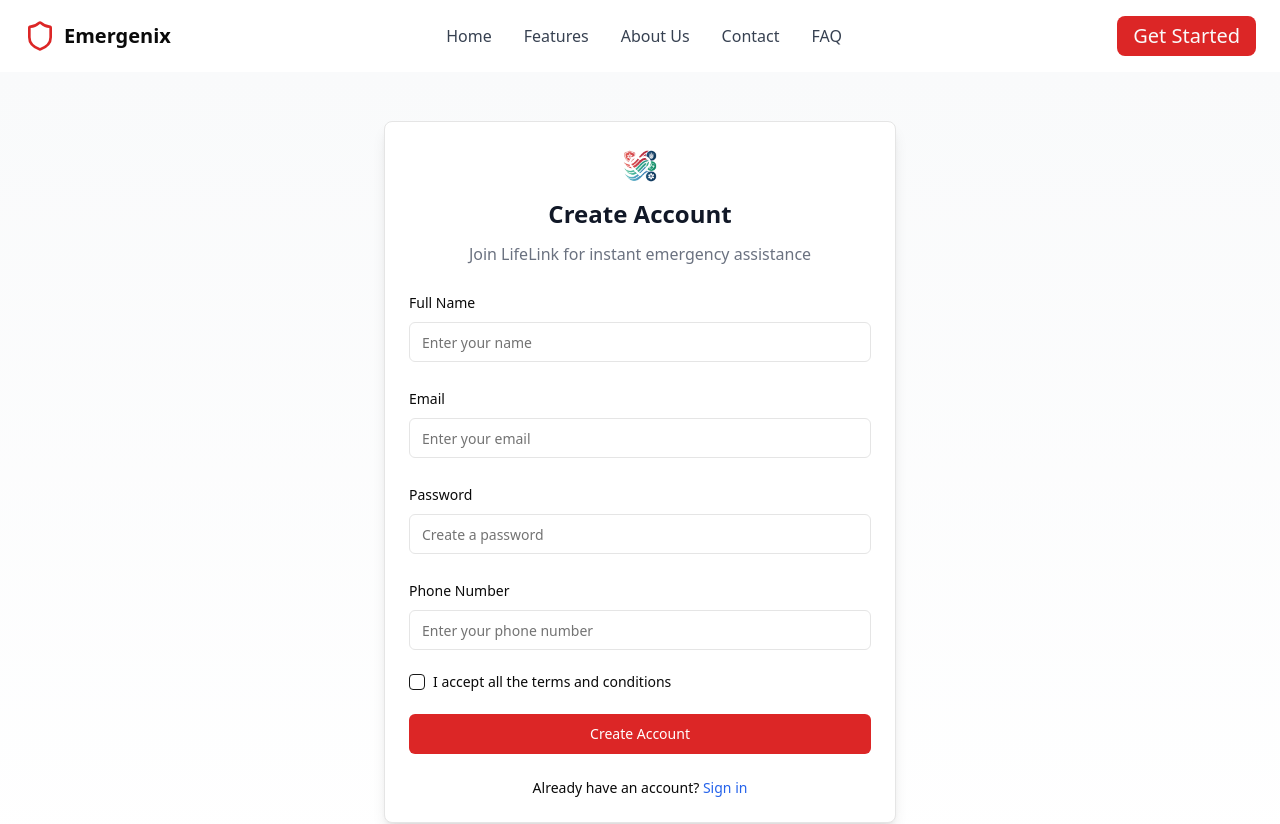
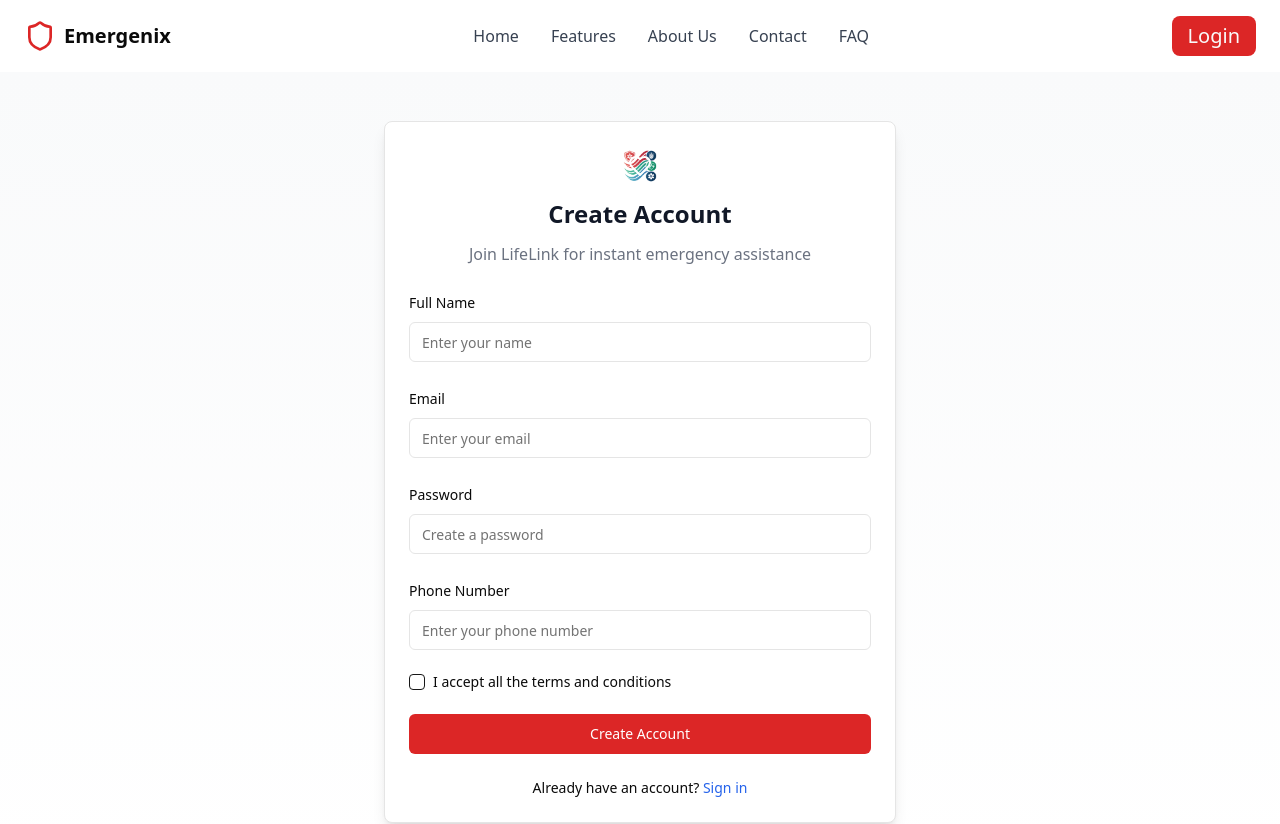
Before and after one commit to kecitclub/mindForge, a React (Vite) app in the folder client/: page /signup in a window 1280 px wide. Shown: the top 824 px of the page. Built offline with nearby package versions, Linux system fonts and the light colour scheme.

Commit message:
Refactor header component to dynamically set button text and redirect path

```diff
--- a/client/src/components/global/Header.jsx
+++ b/client/src/components/global/Header.jsx
@@ -1,9 +1,57 @@
 import { Shield } from "lucide-react"
 import { Button } from "@/components/ui/button"
-import { useNavigate } from "react-router-dom"
+import { useLocation, useNavigate } from "react-router-dom"
 
 export function Header() {
   const navigate = useNavigate()
+  const path = useLocation().pathname;
+
+
+  const btnName = () => {
+    switch (path) {
+      case '/':
+        return "Get Started"
+        break;
+
+      case '/chooserole':
+        return "Login"
+        break;
+
+      case '/signin':
+        return "Sign Up"
+        break;
+
+      case '/signup':
+        return "Login"
+        break;
+
+      default:
+        break;
+    }
+  }
+
+  const redirectPath =  ()=>{
+    switch (path) {
+      case '/':
+        return "/chooserole"
+        break;
+
+      case '/chooserole':
+        return "/signin"
+        break;
+
+      case '/signin':
+        return "/signup"
+        break;
+
+      case '/signup':
+        return "/signin"
+        break;
+
+      default:
+        break;
+    }
+  }
 
   return (
     <nav className="flex items-center justify-between px-6 py-4 ">
@@ -33,9 +81,11 @@ export function Header() {
       <Button
         variant="destructive"
         className=" md:flex md:text-xl bg-red-600 hover:bg-red-800 rounded-lg"
-        onClick={() => navigate("/chooserole")}
+        onClick={() => navigate(redirectPath())}
       >
-        Get Started
+       {
+        btnName()
+       }
       </Button>
     </nav>
   )
```
Also changed, not shown: 1 other file (tests, documents, lock files or other folders).
